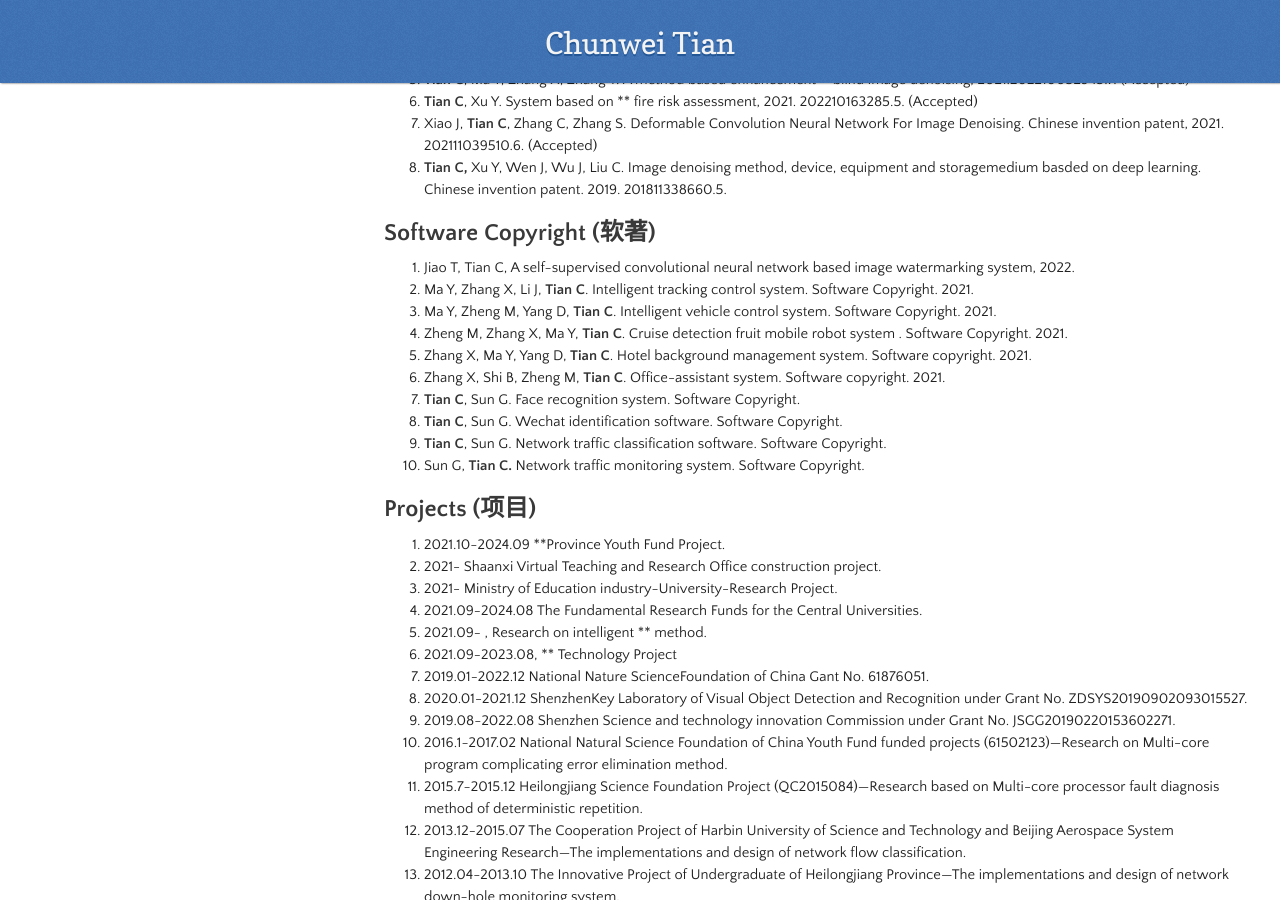
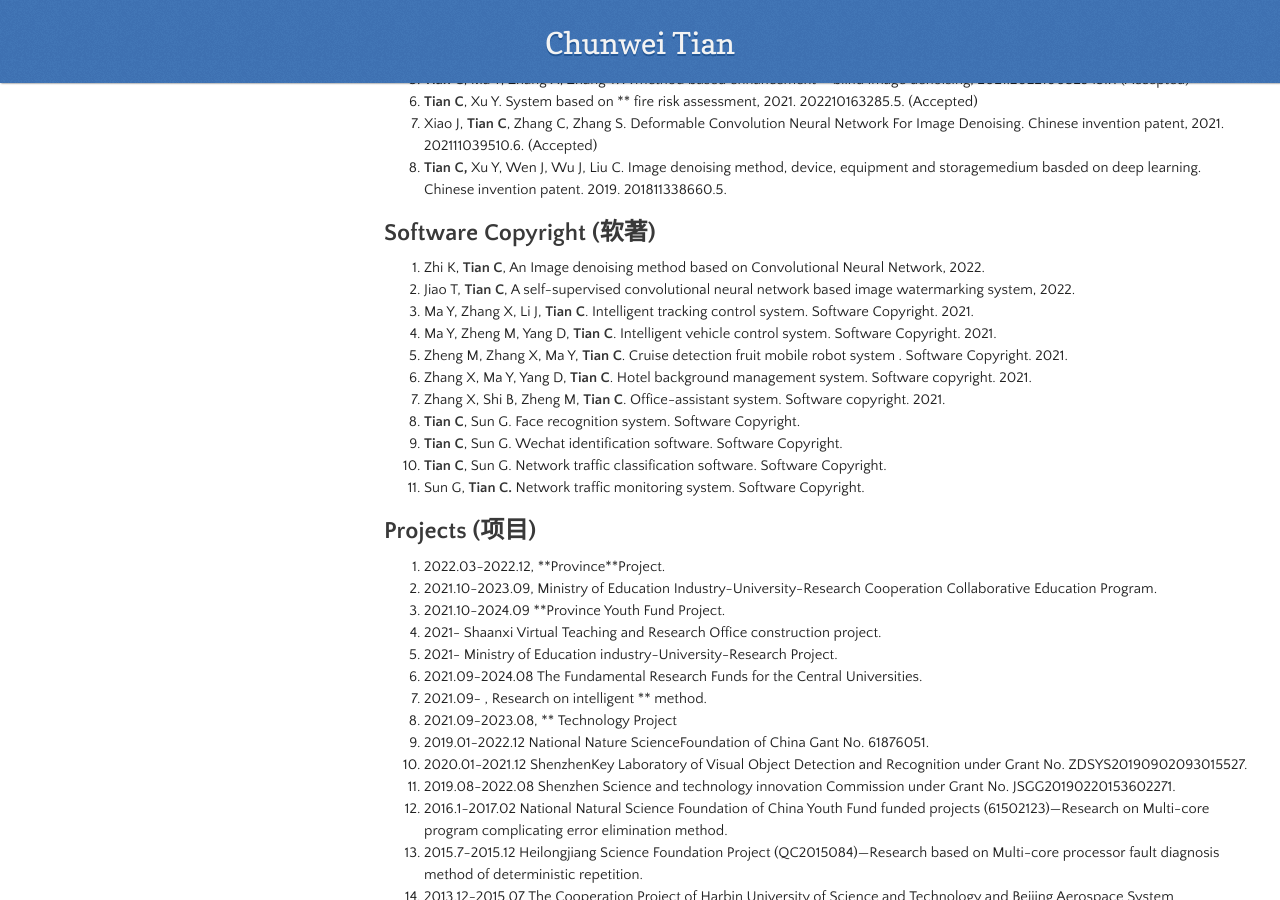
Before and after one commit to hellloxiaotian/hellloxiaotian.github.io, a Jekyll site: the page built from publication.md, in a window 1280 px wide and 900 px high, scrolled down 3569 px. Built offline with Jekyll 4.4.1, drawn with Linux system fonts in a browser that asks for light colours; nearby versions of some CDN libraries; our own code applies the rules of GitHub Pages for plain Markdown files; the repository's description, which GitHub fills in, is left out.

Commit message:
Add files via upload

```diff
--- a/publication.md
+++ b/publication.md
@@ -86,7 +86,8 @@
 
 ## Software Copyright (软著)
 
-1.  Jiao T, Tian C, A self-supervised convolutional neural network based image watermarking system, 2022.
+1.  Zhi K, **Tian C**, An Image denoising method based on Convolutional Neural Network, 2022.
+1.  Jiao T, **Tian C**, A self-supervised convolutional neural network based image watermarking system, 2022.
 1.  Ma Y, Zhang X, Li J, **Tian C**. Intelligent tracking control system. Software Copyright. 2021.
 2.  Ma Y, Zheng M, Yang D, **Tian C**. Intelligent vehicle control system. Software Copyright. 2021.
 3.  Zheng M, Zhang X, Ma Y, **Tian C**. Cruise detection fruit mobile robot system . Software Copyright. 2021.
@@ -99,6 +100,8 @@
 
 ## Projects (项目)
 
+1.  2022.03-2022.12, \*\*Province\*\*Project.
+1.  2021.10-2023.09, Ministry of Education Industry-University-Research Cooperation Collaborative Education Program.
 1.  2021.10-2024.09 **Province Youth Fund Project.
 1.  2021- Shaanxi Virtual Teaching and Research Office construction project.
 1.  2021- Ministry of Education industry-University-Research Project.
```
